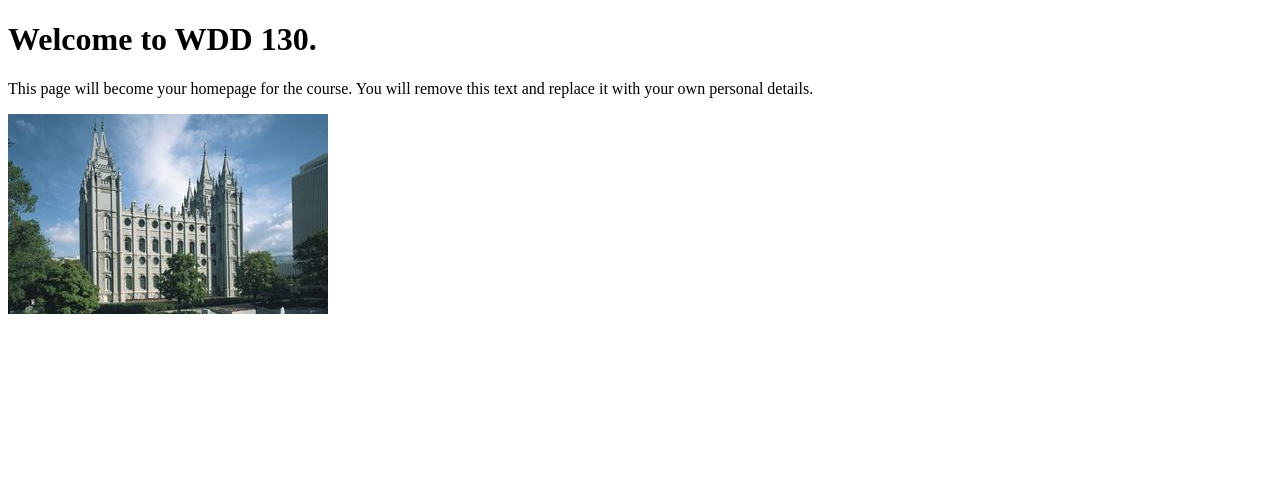
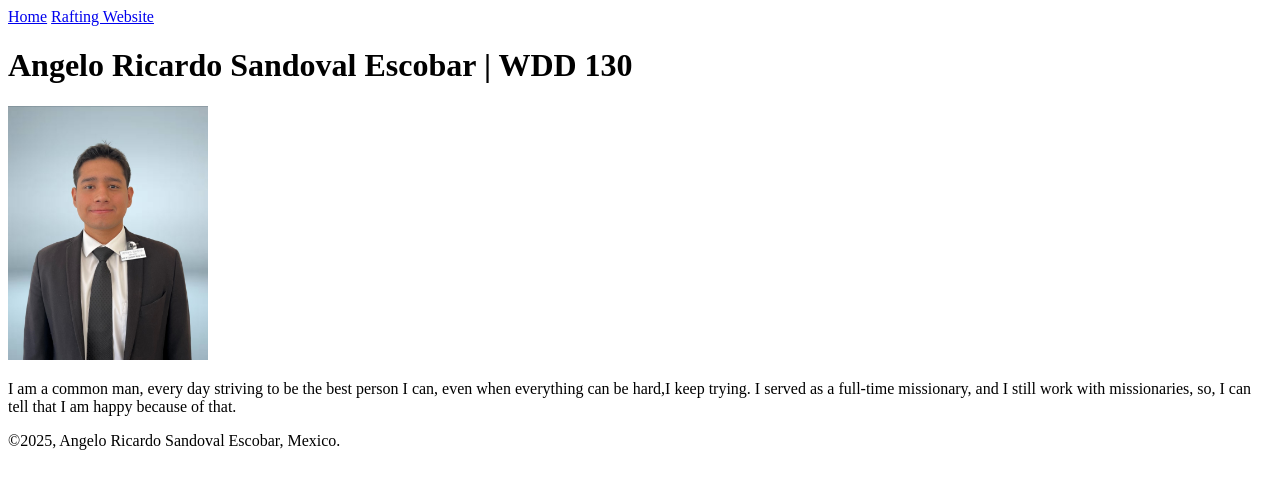
Before and after one commit to asandoval04/wdd130, a plain HTML site: page index.html in a window 1280 px wide. Drawn offline with Linux system fonts and the light colour scheme.

Commit message:
I updated my personal homepage.

```diff
--- a/index.html
+++ b/index.html
@@ -3,12 +3,24 @@
 <head>
     <meta charset="UTF-8">
     <meta name="viewport" content="width=device-width, initial-scale=1.0">
-    <title>WDD 130 | Personal Homepage</title>
+    <title>Angelo Ricardo Sandoval Escobar | WDD 130</title>
 </head>
 <body>
-    <h1>Welcome to WDD 130.</h1>
-    <p>This page will become your homepage for the course. You will remove this text and replace it with your own personal details.</p>
-
-    <img src="images/salt-lake-temple.jpg" alt="The Salt Lake Temple.">
+    <header>
+        <nav>
+            <a href="#">Home</a>
+            <a href="wwr/">Rafting Website</a>
+        </nav>
+    </header>
+    <main>
+        <h1>Angelo Ricardo Sandoval Escobar | WDD 130</h1>
+        <img src="images/profile.jpg" alt="Angelo Ricardo Sandoval Escobar" width="200">
+        <p>I am a common man, every day striving to be the best person I can, even when everything can be hard,I keep
+            trying. I served as a full-time missionary, and I still work with missionaries, so, I can tell that I am
+            happy because of that.</p>
+    </main>
+    <footer>
+        <p>©2025, Angelo Ricardo Sandoval Escobar, Mexico.</p>
+    </footer>
 </body>
 </html>
```
Also changed, not shown: images/profile.jpg (added).
